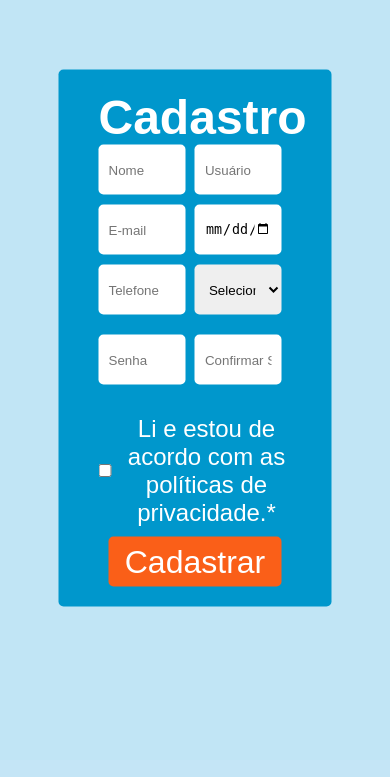
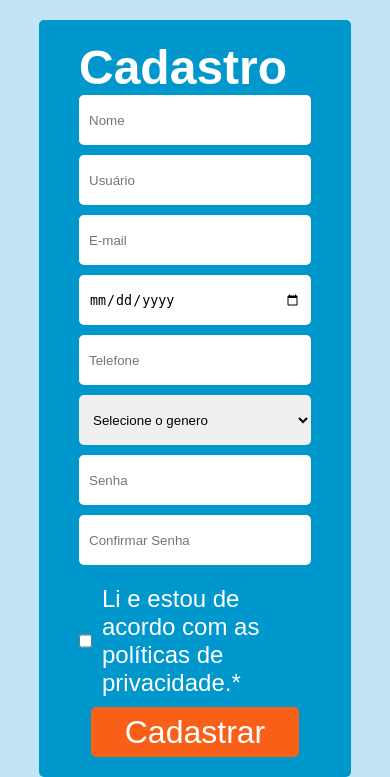
Before and after one commit to Fonoteka/FonotekaSite, a PHP site: page /Tcc/pages/cadastro.php in a window 390 px wide. Shown: the part 84-861 px from the top of the page. Before the commit the page ends 691 px from the top, so only its background shows below. Run offline with PHP 8.4, Linux system fonts and the light colour scheme; some web fonts are replaced.

Commit message:
add responsive layout for `cadastro.php`

```diff
--- a/pages/cadastro.php
+++ b/pages/cadastro.php
@@ -24,7 +24,7 @@
 
     <div class="div_usuario">
       <img id="perfil_usuario" class="img_perfil" src="../assets/perfil-Icon.png" />
-      <label for="perfil_usuario" class="perfil_label">"Usuário"</label>
+      <label for="perfil_usuario" class="perfil_label">Usuário</label>
     </div>
 
 
@@ -39,9 +39,9 @@
           <a href="./guia.php"> Guia </a>
         </div>
         <hr>
-        <div class="menu_div_usuario">>
+        <div class="menu_div_usuario">
           <img id="perfil_usuario" class="img_perfil" src="../assets/perfil-Icon.png" />
-          <label for="perfil_usuario" class="perfil_label">"Usuário"</label>
+          <label for="perfil_usuario" class="perfil_label">Usuário</label>
         </div>
       </section>
 
--- a/styles/cadastro.css
+++ b/styles/cadastro.css
@@ -46,7 +46,7 @@
   display: flex;
   align-items: center;
   gap: 10px;
-  text-align: center;
+  text-align: left;
   font-size: 1.5rem;
   margin: 10px auto;
 }
@@ -58,11 +58,7 @@
 
 .div_pConf {
   position: relative;
-  margin: 10px auto;
   width: 50%;
-
-  display: table;
-  float: left;
 }
 
 .div_pConf > input {
@@ -106,3 +102,35 @@
 .naoCoincidem {
   display: inline-block;
 }
+
+@media screen and (max-width: 1000px) {
+  .cadastro{
+    width: 80%;
+  }
+}
+
+@media screen and (max-width: 650px) {
+  .cadastro{
+    position: static;
+    transform: none;
+    margin: auto;
+    margin-top: 20px;
+  }
+
+  .formulario{
+    flex-direction: column;
+  }
+
+  .formulario > input,
+  .formulario > select {
+    width: 100%;
+  }
+
+  .div_pConf {
+    width: 100%;
+  }
+
+  .div_pConf > input {
+    width: 100%;
+  }
+}
```
